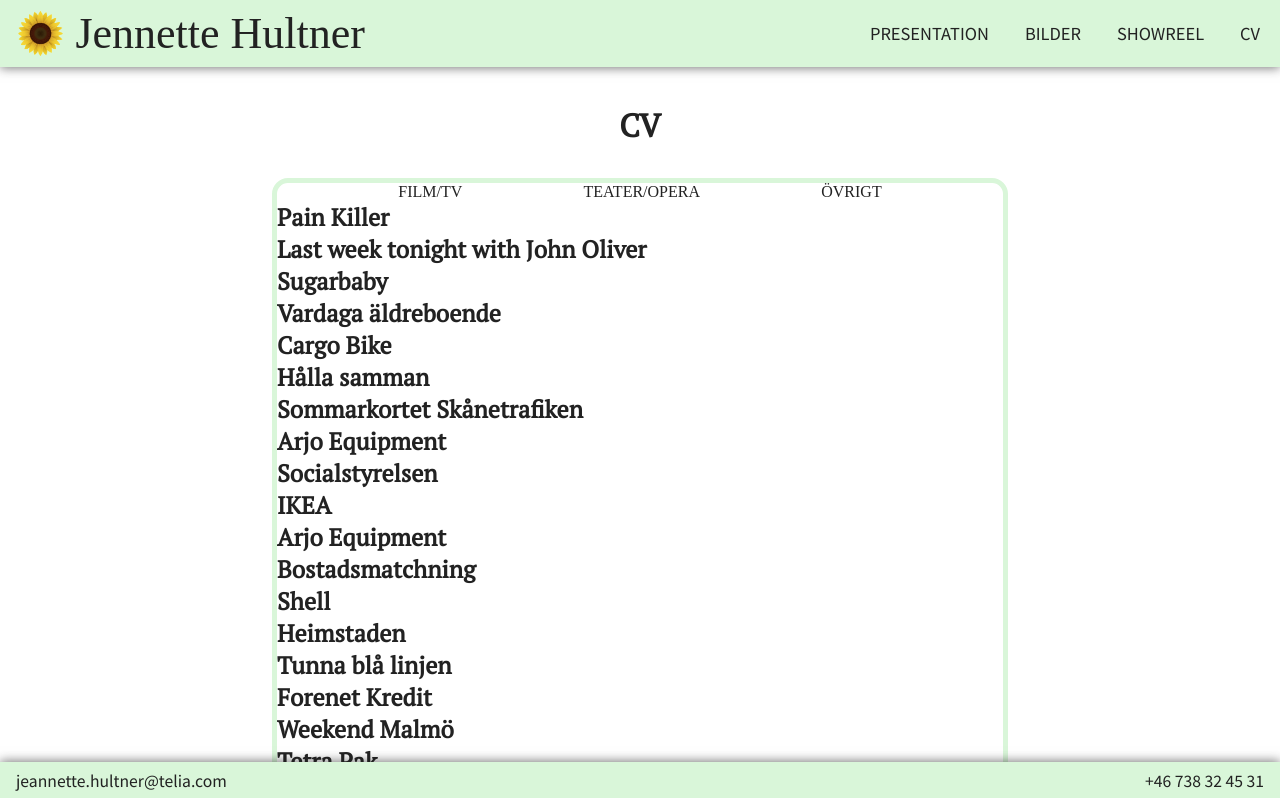
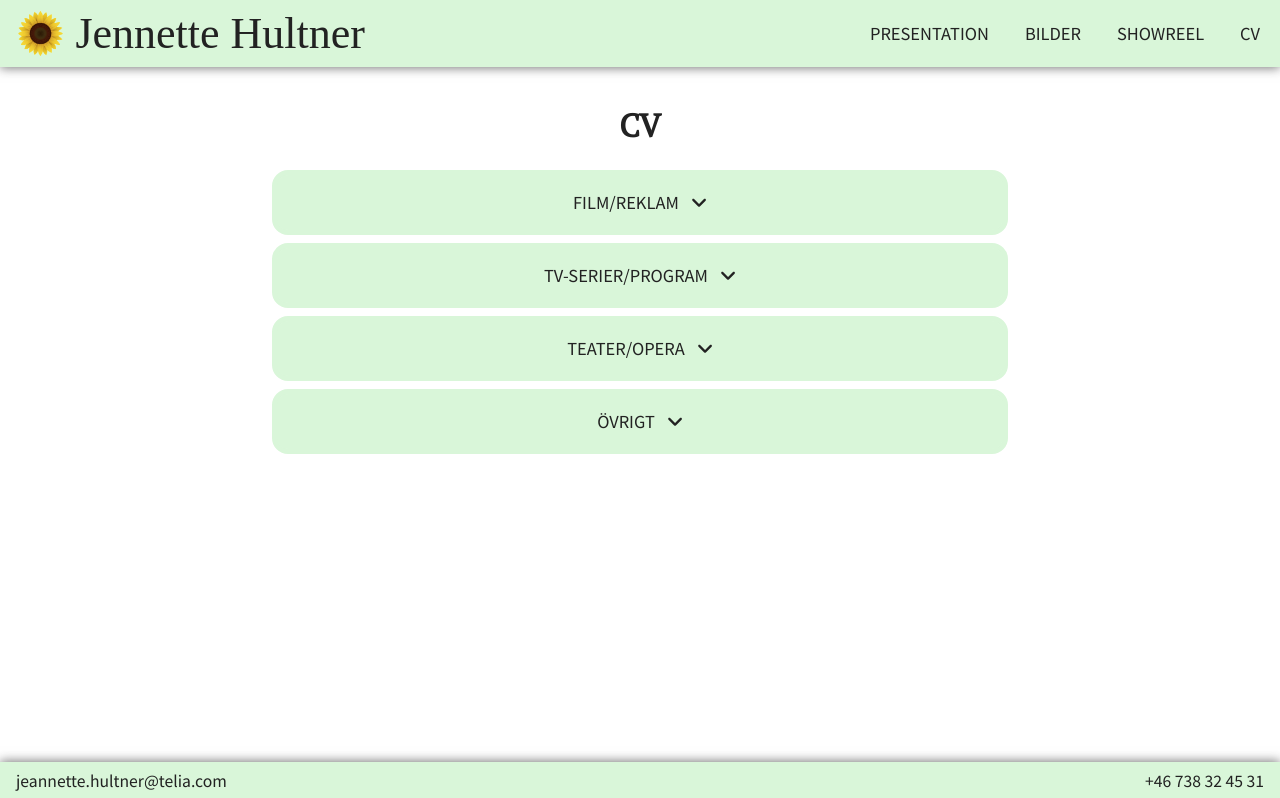
Before and after one commit to pernillafed/jeannette-hultner-resume, a React (Vite) app: page /cv in a window 1280 px wide. Shown: the top 798 px of the page. Built offline with nearby package versions, Linux system fonts and the light colour scheme; a web font is replaced by a local one.

Commit message:
Added more content and styling to cv and updated cv json

```diff
--- a/src/assets/data/cv.json
+++ b/src/assets/data/cv.json
@@ -1,34 +1,10 @@
 [
     {
         "id": "category-1",
-        "name": "film/tv",
+        "name": "film/reklam",
         "entries": [
             {
                 "id": "film-1",
-                "name": "Pain Killer",
-                "description": "TV-serie",
-                "title": "Skådespelare",
-                "company": "Garagefilm",
-                "year": 2022
-            },
-            {
-                "id": "film-2",
-                "name": "Last week tonight with John Oliver",
-                "description": "Talkshow",
-                "title": "Statist",
-                "company": "Partially Important Productions US",
-                "year": 2022
-            },
-            {
-                "id": "film-3",
-                "name": "Sugarbaby",
-                "description": "TV-serie",
-                "title": "Statist",
-                "company": "SVT",
-                "year": 2022
-            },
-            {
-                "id": "film-4",
                 "name": "Vardaga äldreboende",
                 "description": "Reklam",
                 "title": "Skådespelare",
@@ -36,7 +12,7 @@
                 "year": 2022
             },
             {
-                "id": "film-5",
+                "id": "film-2",
                 "name": "Cargo Bike",
                 "description": "Reklam",
                 "title": "Statist",
@@ -44,15 +20,7 @@
                 "year": 2022
             },
             {
-                "id": "film-6",
-                "name": "Hålla samman",
-                "description": "TV-serie",
-                "title": "Sjungande statist",
-                "company": "Anagram",
-                "year": 2022
-            },
-            {
-                "id": "film-7",
+                "id": "film-3",
                 "name": "Sommarkortet Skånetrafiken",
                 "description": "Reklam",
                 "title": "Statist",
@@ -60,7 +28,7 @@
                 "year": 2022
             },
             {
-                "id": "film-8",
+                "id": "film-4",
                 "name": "Arjo Equipment",
                 "description": "Reklam (2 dagar)",
                 "title": "Skådespelare",
@@ -68,7 +36,7 @@
                 "year": 2022
             },
             {
-                "id": "film-9",
+                "id": "film-5",
                 "name": "Socialstyrelsen",
                 "description": "Information",
                 "title": "Skådespelare",
@@ -76,7 +44,7 @@
                 "year": 2021
             },
             {
-                "id": "film-10",
+                "id": "film-6",
                 "name": "IKEA",
                 "description": "Reklam",
                 "title": "Skådespelare",
@@ -84,7 +52,7 @@
                 "year": 2021
             },
             {
-                "id": "film-11",
+                "id": "film-7",
                 "name": "Arjo Equipment",
                 "description": "Reklam (6 dagar)",
                 "title": "Skådespelare",
@@ -92,7 +60,7 @@
                 "year": 2021
             },
             {
-                "id": "film-12",
+                "id": "film-8",
                 "name": "Bostadsmatchning",
                 "description": "Reklam",
                 "title": "Skådespelare",
@@ -100,7 +68,7 @@
                 "year": 2021
             },
             {
-                "id": "film-13",
+                "id": "film-9",
                 "name": "Shell",
                 "description": "Reklam",
                 "title": "Skådespelare (mormor)",
@@ -108,7 +76,7 @@
                 "year": 2021
             },
             {
-                "id": "film-14",
+                "id": "film-10",
                 "name": "Heimstaden",
                 "description": "Reklam",
                 "title": "Skådespelare",
@@ -116,15 +84,7 @@
                 "year": 2020
             },
             {
-                "id": "film-15",
-                "name": "Tunna blå linjen",
-                "description": "TV-serie",
-                "title": "Röstskådespelare",
-                "company": "Anagram",
-                "year": 2020
-            },
-            {
-                "id": "film-16",
+                "id": "film-11",
                 "name": "Forenet Kredit",
                 "description": "Dansk reklam",
                 "title": "Skådespelare",
@@ -132,7 +92,7 @@
                 "year": 2020
             },
             {
-                "id": "film-17",
+                "id": "film-12",
                 "name": "Weekend Malmö",
                 "description": "Reklam",
                 "title": "Skådespelare",
@@ -140,7 +100,7 @@
                 "year": 2020
             },
             {
-                "id": "film-18",
+                "id": "film-13",
                 "name": "Tetra Pak",
                 "description": "Reklam",
                 "title": "Skådespelare (mormor)",
@@ -148,15 +108,7 @@
                 "year": 2020
             },
             {
-                "id": "film-19",
-                "name": "Tunna blå linjen",
-                "description": "TV-serie",
-                "title": "Statist",
-                "company": "Anagram",
-                "year": 2019
-            },
-            {
-                "id": "film-20",
+                "id": "film-14",
                 "name": "Alt eller Intet",
                 "description": "Reklam",
                 "title": "Statist",
@@ -164,7 +116,7 @@
                 "year": 2019
             },
             {
-                "id": "film-21",
+                "id": "film-15",
                 "name": "Som du smiler",
                 "description": "Musikvideo",
                 "title": "Avancerad statist",
@@ -172,23 +124,7 @@
                 "year": 2019
             },
             {
-                "id": "film-22",
-                "name": "Tunna blå linjen",
-                "description": "TV-serie",
-                "title": "Avancerad statist",
-                "company": "Anagram",
-                "year": 2019
-            },
-            {
-                "id": "film-23",
-                "name": "Festen 2",
-                "description": "TV-serie",
-                "title": "Statist",
-                "company": "SVT",
-                "year": 2019
-            },
-            {
-                "id": "film-24",
+                "id": "film-16",
                 "name": "IKEA",
                 "description": "Reklam",
                 "title": "Skådespelare (mormor)",
@@ -196,7 +132,7 @@
                 "year": 2019
             },
             {
-                "id": "film-25",
+                "id": "film-17",
                 "name": "IKEA",
                 "description": "Reklam",
                 "title": "Skådespelare (mormor)",
@@ -204,15 +140,7 @@
                 "year": 2019
             },
             {
-                "id": "film-26",
-                "name": "Tsunami",
-                "description": "TV-serie",
-                "title": "Skådespelare (mormor)",
-                "company": "Filmlance",
-                "year": 2018
-            },
-            {
-                "id": "film-27",
+                "id": "film-18",
                 "name": "Pelle Erövraren",
                 "description": "Film",
                 "title": "Skådespelare (utvandrare)",
@@ -223,6 +151,84 @@
     },
     {
         "id": "category-2",
+        "name": "TV-serier/program",
+        "entries": [
+            {
+                "id": "serie-1",
+                "name": "Pain Killer",
+                "description": "TV-serie",
+                "title": "Skådespelare",
+                "company": "Garagefilm",
+                "year": 2022
+            },
+            {
+                "id": "serie-2",
+                "name": "Last week tonight with John Oliver",
+                "description": "Talkshow",
+                "title": "Statist",
+                "company": "Partially Important Productions US",
+                "year": 2022
+            },
+            {
+                "id": "serie-3",
+                "name": "Sugarbaby",
+                "description": "TV-serie",
+                "title": "Statist",
+                "company": "SVT",
+                "year": 2022
+            },
+            {
+                "id": "serie-4",
+                "name": "Hålla samman",
+                "description": "TV-serie",
+                "title": "Sjungande statist",
+                "company": "Anagram",
+                "year": 2022
+            },
+            {
+                "id": "serie-5",
+                "name": "Tunna blå linjen",
+                "description": "TV-serie",
+                "title": "Röstskådespelare",
+                "company": "Anagram",
+                "year": 2020
+            },
+            {
+                "id": "serie-6",
+                "name": "Tunna blå linjen",
+                "description": "TV-serie",
+                "title": "Statist",
+                "company": "Anagram",
+                "year": 2019
+            },
+            {
+                "id": "serie-7",
+                "name": "Tunna blå linjen",
+                "description": "TV-serie",
+                "title": "Avancerad statist",
+                "company": "Anagram",
+                "year": 2019
+            },
+            {
+                "id": "serie-8",
+                "name": "Festen 2",
+                "description": "TV-serie",
+                "title": "Statist",
+                "company": "SVT",
+                "year": 2019
+            },
+            {
+                "id": "serie-9",
+                "name": "Tsunami",
+                "description": "TV-serie",
+                "title": "Skådespelare (mormor)",
+                "company": "Filmlance",
+                "year": 2018
+            }
+        ]
+    },
+    {
+        "id": "category-3",
         "name": "teater/opera",
         "entries": [
             {
@@ -268,7 +274,7 @@
         ]
     },
     {
-        "id": "category-3",
+        "id": "category-4",
         "name": "övrigt",
         "entries": [
             {
--- a/src/pages/cv/CV.jsx
+++ b/src/pages/cv/CV.jsx
@@ -1,30 +1,53 @@
 import styles from "./CV.module.css";
 import cvJSON from "../../assets/data/cv.json";
 import { useState } from "react";
+import { FontAwesomeIcon } from "@fortawesome/react-fontawesome";
+import { faAngleDown, faAngleUp } from "@fortawesome/free-solid-svg-icons";
 
 const CV = () => {
-    const [activeTab, setActiveTab] = useState("film/tv");
+    const [activeTab, setActiveTab] = useState(null);
 
-    const changeTab = (newTab) => {
-        setActiveTab(newTab);
+    const changeTab = (newTabId) => {
+        if (newTabId === activeTab) {
+            setActiveTab(null);
+        } else {
+            setActiveTab(newTabId);
+        }
     };
 
     return (
         <div className={styles.cv}>
             <h1>CV</h1>
-            <div className={styles.cvContainer}>
-                <div className={styles.tabContainer}>
+            <div>
                 {cvJSON.map(category => (
-                        <span key={category.id} onClick={() => changeTab(category.name)}>{category.name.toUpperCase()}</span>
-                    ))}
+                    <div
+                        key={category.id}
+                        className={activeTab === category.id
+                            ? `${styles.categoryContent} ${styles.tabActive}`
+                            : styles.categoryContent
+                        }
+                    >
+                        <div onClick={() => changeTab(category.id)} className={styles.tabContainer}>
+                            <span>{category.name.toUpperCase()}</span>
+                            <FontAwesomeIcon icon={activeTab === category.id ? faAngleUp : faAngleDown} />
                         </div>
+                        <div className={activeTab === category.id ? styles.cvContent : ""}>
+                            {activeTab === category.id && category.entries.map(entry => (
+                                <div key={entry.id} className={activeTab === category.id ? styles.cvEntry : ""}>
                                     <div>
-                    {cvJSON.find(category => category.name === activeTab).entries.map(entry => (
-                        <div key={entry.id}>
                                         <h2>{entry.name}</h2>
+                                        <p>{entry.description}</p>
+                                    </div>
+                                    <p className={activeTab === category.id ? styles.entryCompany : ""}>
+                                        {entry.company}&nbsp;
+                                        ({entry.year})
+                                    </p>
+                                    <p className={activeTab === category.id ? styles.entryTitle : ""}>{entry.title}</p>
                                 </div>
                             ))}
                         </div>
+                    </div>
+                ))}
             </div>
         </div>
     );
--- a/src/pages/cv/CV.module.css
+++ b/src/pages/cv/CV.module.css
@@ -7,15 +7,57 @@
 
 .cv h1 {
     text-align: center;
-    margin-bottom: 2rem;
+    margin-bottom: 1.5rem;
 }
 
-.cvContainer {
+.categoryContent {
     border: 5px solid #D9F6D9;
     border-radius: 1rem;
+    padding: 1rem 1.35rem;
+    margin-top: 0.5rem;
+    background-color: #D9F6D9;
 }
 
 .tabContainer {
+    font-family: 'Source Sans Pro', sans-serif;
+    font-size: 1.15rem;
+    color: #222;
     display: flex;
-    justify-content: space-evenly;
+    align-items: center;
+    justify-content: center;
 }
+
+.tabContainer svg {
+    margin-left: 0.75rem;
+}
+
+.tabActive {
+    background-color: #fff;
+}
+
+.cvContent {
+    margin-top: 0.75rem;
+}
+
+.cvEntry {
+    border-bottom: 1px solid #ccc;
+    padding: 0.75rem 0;
+}
+
+.cvEntry h2 {
+    font-size: 1.25rem;
+}
+
+.entryCompany {
+    font-style: italic;
+}
+
+.entryTitle {
+    font-size: 1.25rem;
+    margin-top: 0.25rem;
+}
+
+.cvContent :last-child {
+    border: none;
+    padding-bottom: 0;
+}
```
Lines whose indentation alone changed are shown as unchanged.
